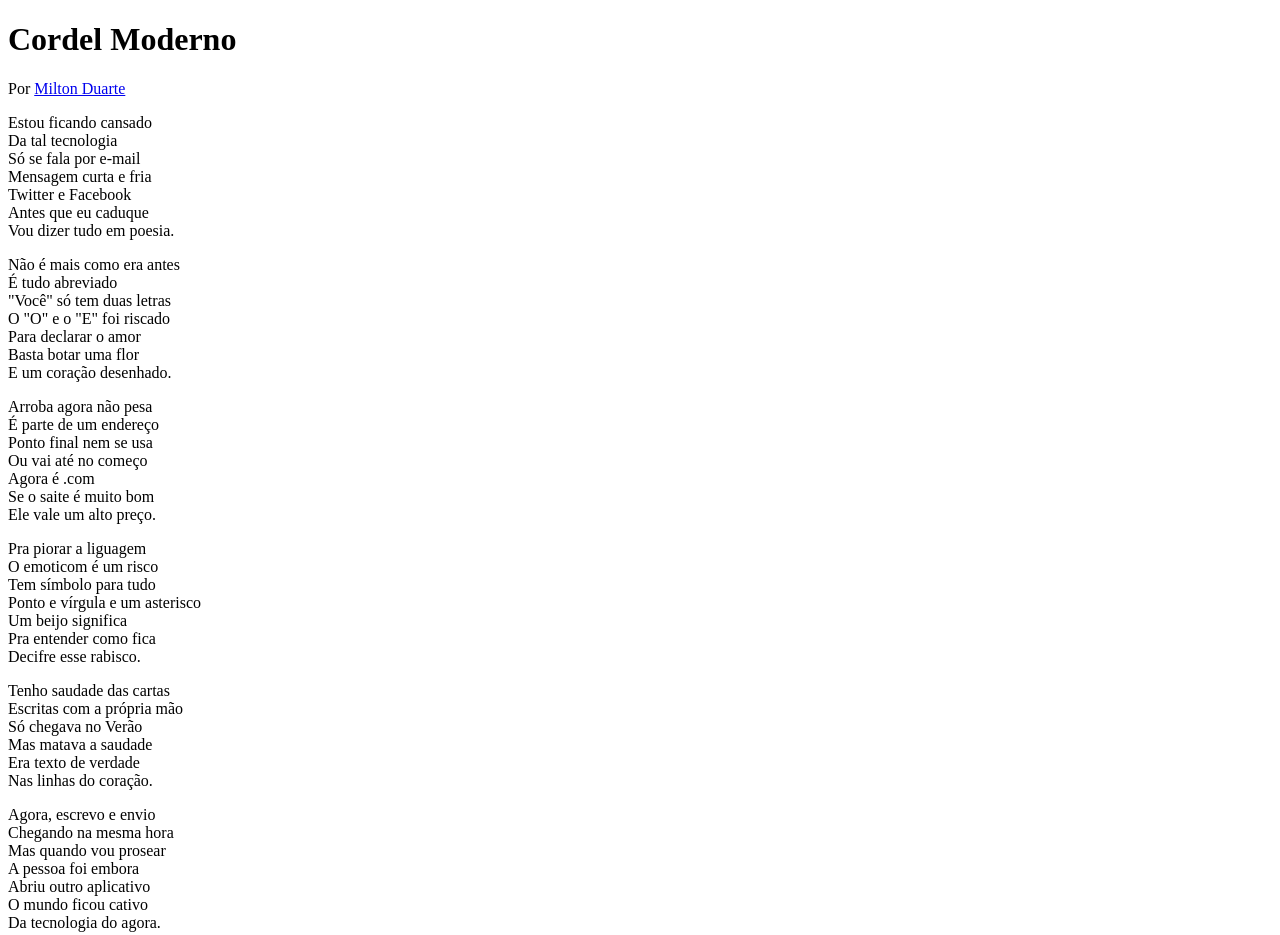
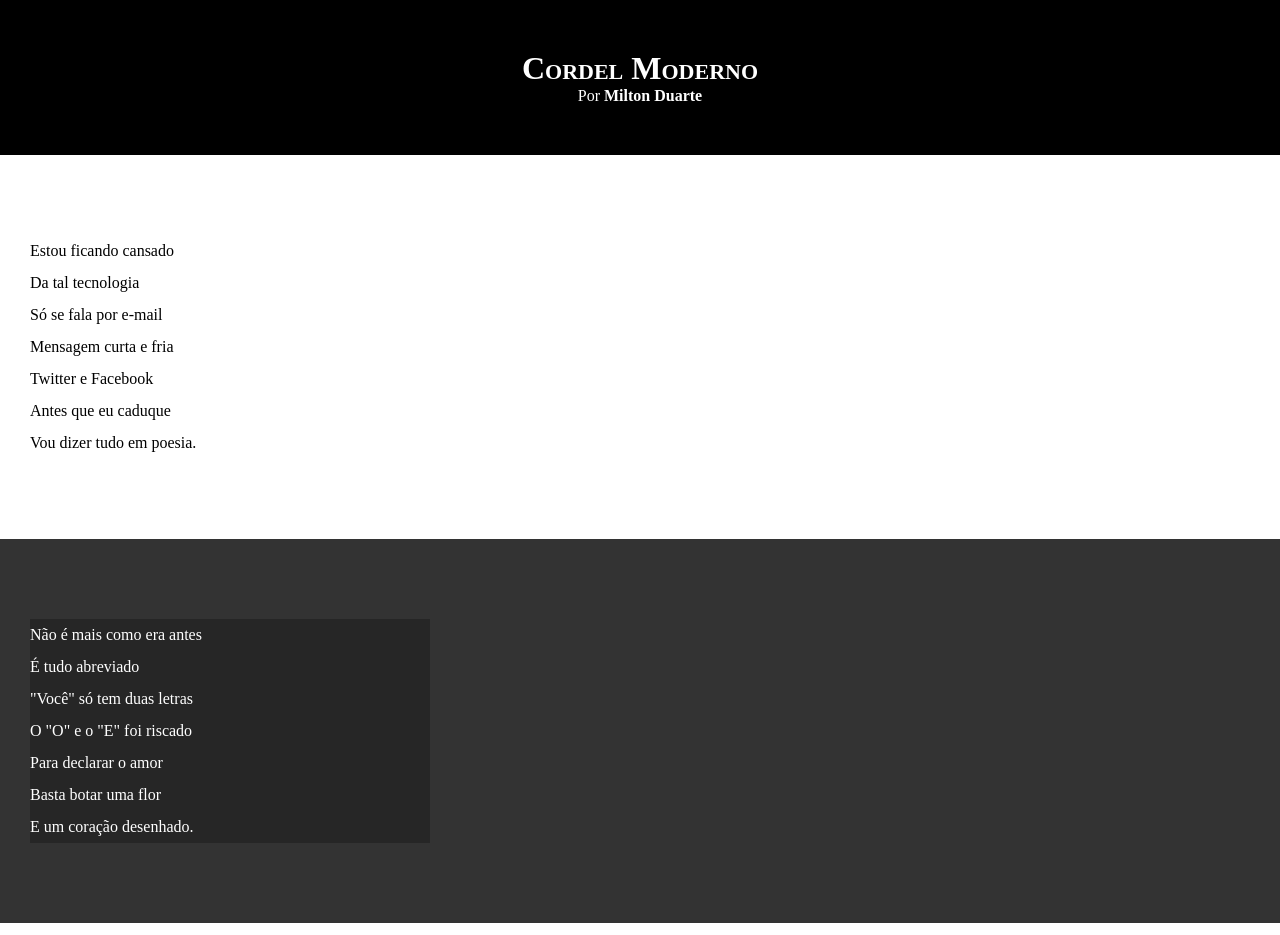
Before and after one commit to fernandogrimello/html-css, a plain HTML site: page desafios/d012/index.html in a window 1280 px wide. Shown: the top 935 px of the page. Drawn offline with Linux system fonts and the light colour scheme.

Commit message:
atualizei o estilo de textos do d12

```diff
--- a/desafios/d012/estilo/style.css
+++ b/desafios/d012/estilo/style.css
@@ -1 +1,64 @@
 @charset "UTF-8";
+
+
+* {
+    margin: 0px;
+    padding: 0px;
+}
+
+html, body{
+    min-height: 100vh;
+    background-color: darkgrey;
+}
+
+header {
+    background-color: black;
+    color: white;
+    text-align: center;
+}
+
+header > h1 {
+    padding-top: 50px;
+    font-variant: small-caps;
+}
+
+header > p {
+    padding-bottom: 50px;
+}
+
+header a, footer a {
+    color: white;
+    text-decoration: none;
+    font-weight: bolder;
+}
+
+header a:hover, footer a:hover {
+    text-decoration: underline;
+}
+section {
+    padding-top: 10vh;
+    padding-bottom: 10vh;
+    line-height: 2em;
+    padding-left: 30px;
+}
+
+section.normal {
+    background-color: white;
+    color: black;
+}
+
+section.imagem {
+    background-color:rgb(51, 51, 51) ;
+    color: white;
+}
+
+section.imagem > p {
+    width: 400px;
+    background-color: rgba(0, 0, 0 ,0.253);
+}
+footer {
+    background-color: black;
+    color: white;
+    text-align: center;
+    padding: 10px;
+}
--- a/desafios/d012/index.html
+++ b/desafios/d012/index.html
@@ -16,7 +16,7 @@
 
         </header>
 
-        <section>
+        <section class="normal">
             <p>
                 Estou ficando cansado <br>
                 Da tal tecnologia <br>
@@ -30,7 +30,7 @@
 
 
 
-        <section>
+        <section class="imagem">
             <p>
                 Não é mais como era antes <br>
                 É tudo abreviado <br>
@@ -44,7 +44,7 @@
 
 
 
-        <section>
+        <section class="normal">
             <p>
                 Arroba agora não pesa <br>
                 É parte de um endereço <br>
@@ -68,7 +68,7 @@
 
 
 
-        <section>
+        <section class="imagem">
             <p>
                 Tenho saudade das cartas <br>
                 Escritas com a própria mão <br>
@@ -81,7 +81,7 @@
 
 
 
-        <section>
+        <section class="normal">
             <p>
                 Agora, escrevo e envio <br>
                 Chegando na mesma hora <br>
```
